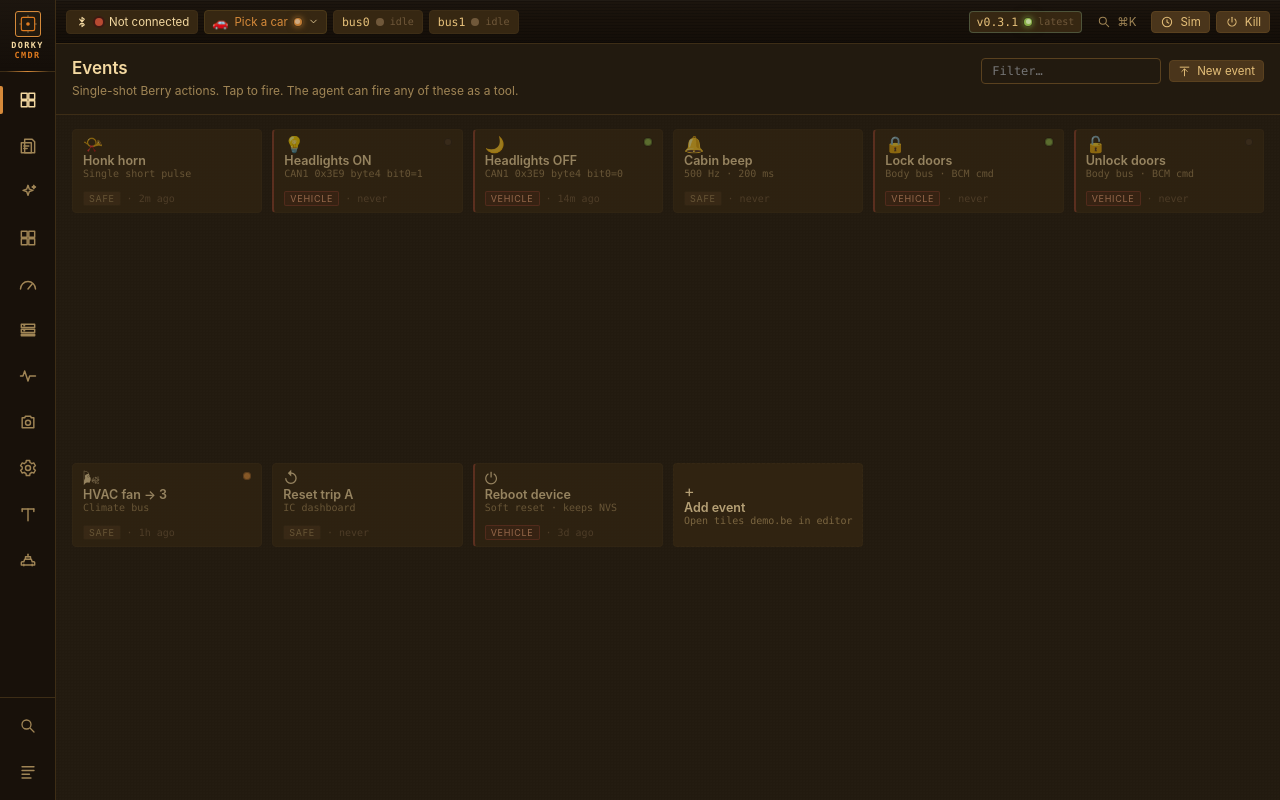
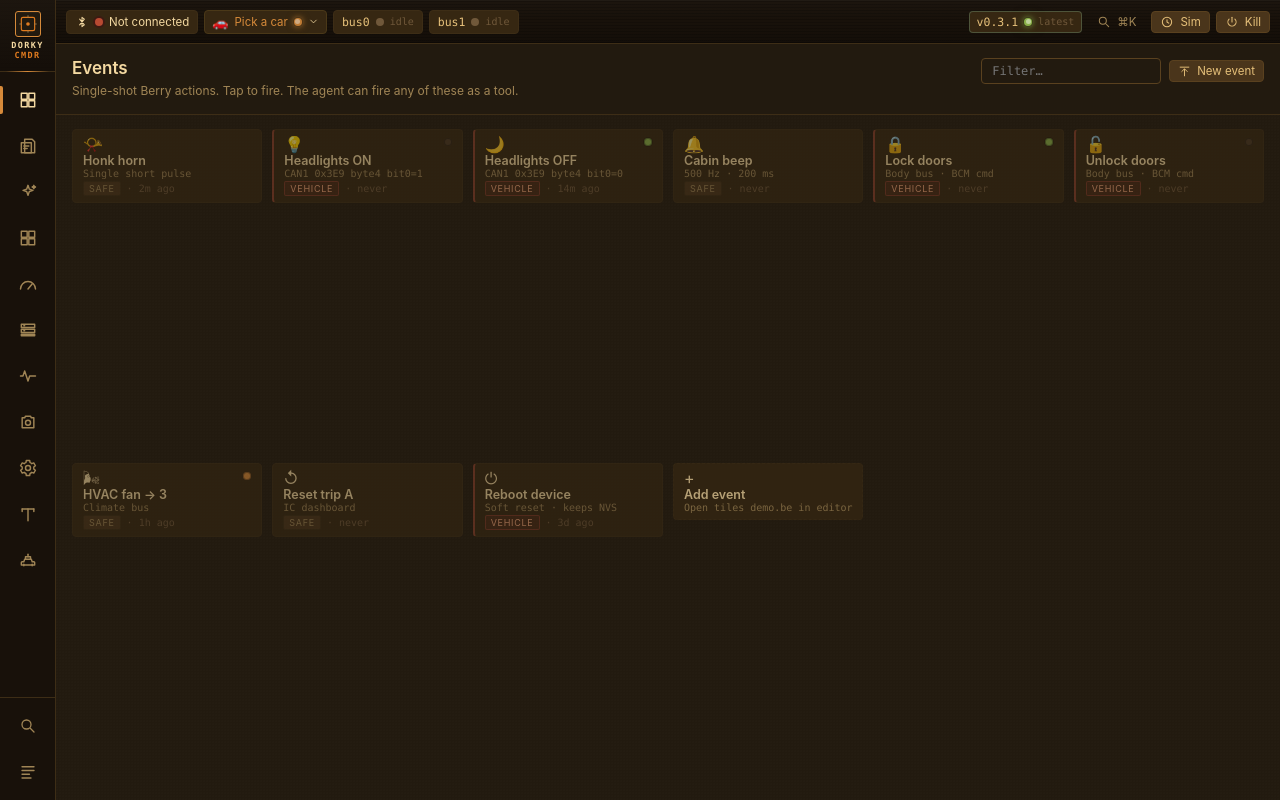
Before and after one commit to dzid26/ESP32-DualCAN, a Svelte app in the folder webui/: page / in a window 1280 px wide. Built offline with nearby package versions, Linux system fonts and the light colour scheme.

Commit message:
Revert "fix(webui-v1): tile min-height 84px so two-row layouts stay consistent"
This reverts commit 6b6e6034ae122fd07c7eeff11ac7ade17f8b7bc1.

```diff
--- a/webui/src/app.css
+++ b/webui/src/app.css
@@ -372,10 +372,9 @@ button { font: inherit; color: inherit; }
 .evtile {
   position: relative; text-align: left;
   background: var(--dc-surface); border: 1px solid var(--dc-border); border-radius: var(--dc-radius);
-  padding: 6px 10px; min-height: 84px;
+  padding: 6px 10px;
   display: flex; flex-direction: column; gap: 0;
-  /* Don't stretch to row height — pinned to min-height so single-row and
-   * multi-row layouts both look consistent. */
+  /* Don't stretch to row height — tiles are as tall as their content. */
   align-self: start;
   cursor: pointer; transition: border-color .12s, transform .08s, background .12s;
   font-family: inherit; color: var(--dc-text);
@@ -396,7 +395,7 @@ button { font: inherit; color: inherit; }
 .evtile__led--err  { background: var(--dc-danger); box-shadow: inset 0 0 0 1px rgba(0,0,0,0.35); }
 .evtile__name { font-size: 12.5px; font-weight: 600; color: var(--dc-text); }
 .evtile__desc { font-size: 10px; color: var(--dc-text-fade); white-space: nowrap; overflow: hidden; text-overflow: ellipsis; }
-.evtile__foot { display: flex; align-items: center; gap: 6px; margin-top: auto; padding-top: 2px; }
+.evtile__foot { display: flex; align-items: center; gap: 6px; padding-top: 2px; }
 .evtile__pill {
   font-size: 9px; letter-spacing: .08em; text-transform: uppercase;
   padding: 1px 5px; border-radius: 2px;
@@ -603,3 +602,8 @@ button { font: inherit; color: inherit; }
 }
 .gal-stats__n { font-size: 12px; color: var(--dc-text); font-weight: 600; }
 .gal-stats__l { font-size: 9.5px; color: var(--dc-text-ghost); text-transform: uppercase; letter-spacing: 0.06em; }
+
+/* ===== Monaco-lite editor selection ===== */
+.monaco-lite__ta::selection { background: rgba(224,123,31,0.32); color: transparent; }
+.monaco-lite__ta::-moz-selection { background: rgba(224,123,31,0.32); color: transparent; }
+.monaco-lite__ta { tab-size: 2; }
```
